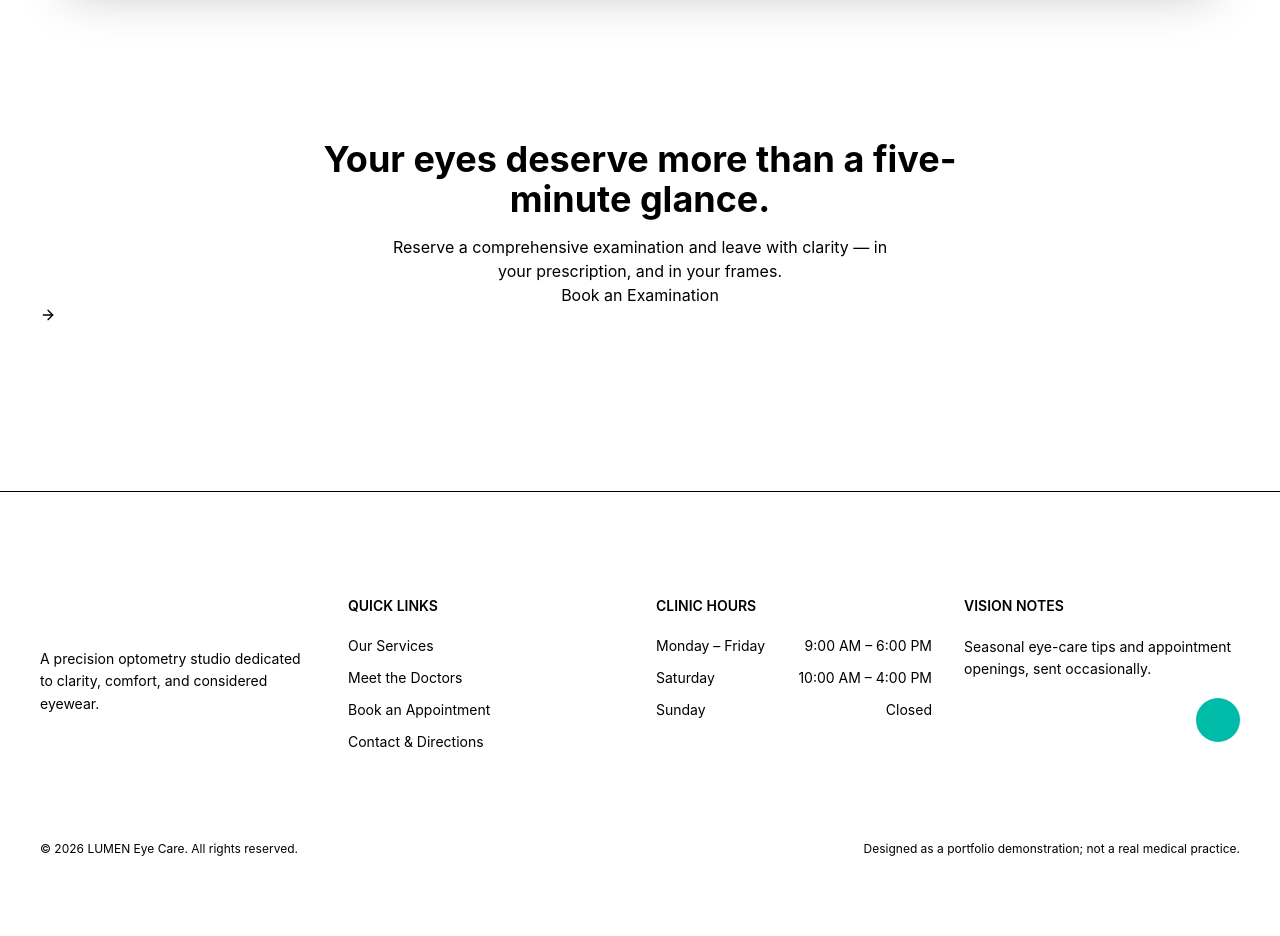
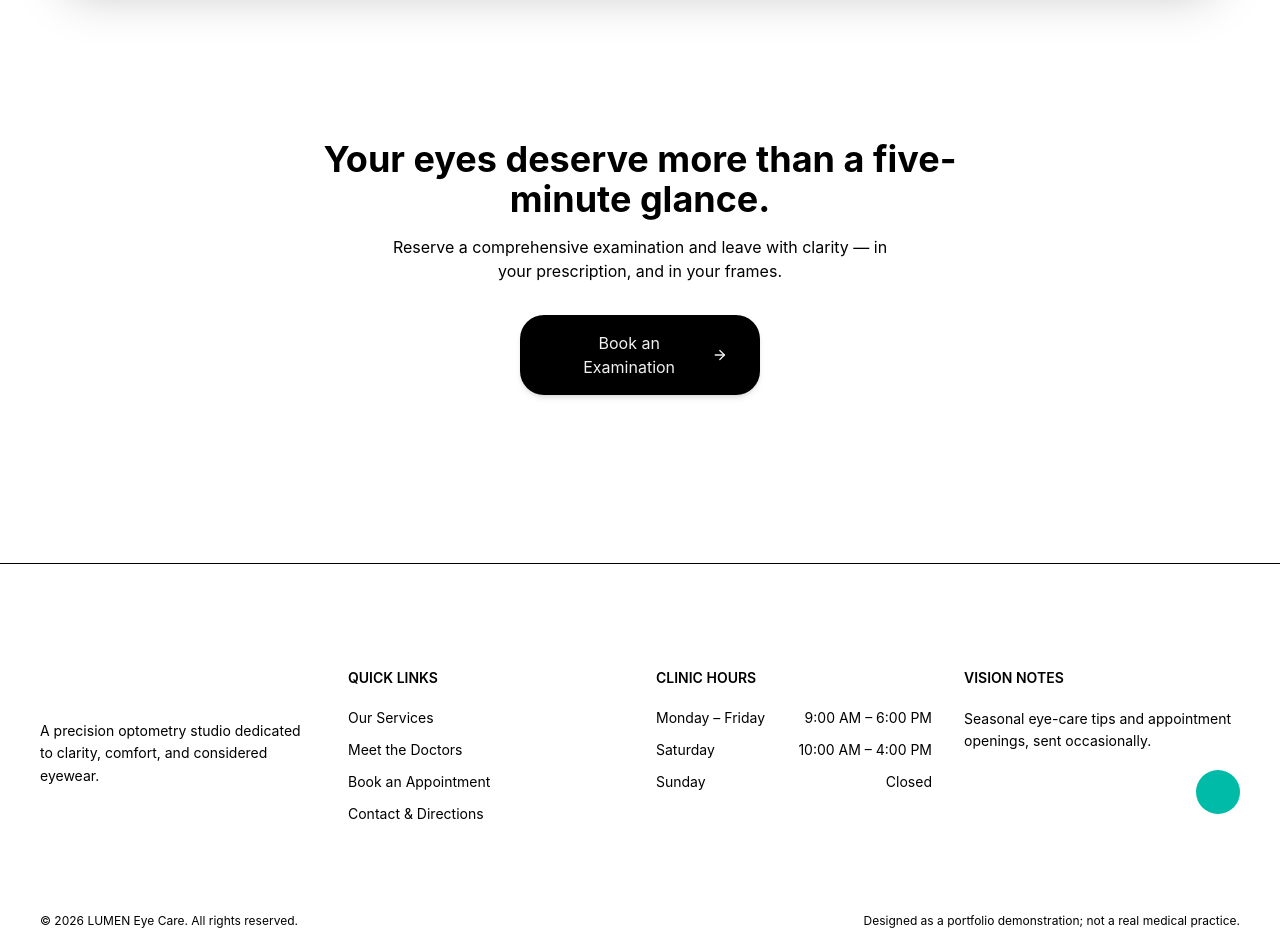
Before and after one commit to neducod/optometry-clinic-website, a React (Vite) app: page / in a window 1280 px wide. Shown: the part 3260-4196 px from the top of the page. Built offline with nearby package versions, Linux system fonts and the light colour scheme.

Commit message:
closing cta section updated plus button ui chnaged and fixed

```diff
--- a/src/pages/Home.jsx
+++ b/src/pages/Home.jsx
@@ -310,14 +310,14 @@ export default function Home() {
 
       {/* CLOSING CTA */}
       <section className="py-24 sm:py-32">
-        <Reveal className="container-lumen text-center">
+        <Reveal className="container-lumen text-center flex justify-center flex-col items-center">
           <h2 className="mx-auto max-w-2xl font-display text-3xl font-bold text-ink-800 sm:text-4xl">
             Your eyes deserve more than a five-minute glance.
           </h2>
           <p className="mx-auto mt-4 max-w-lg text-ink-400">
             Reserve a comprehensive examination and leave with clarity — in your prescription, and in your frames.
           </p>
-          <Link to="/booking" className="btn-primary mt-8">
+          <Link to="/booking" className="justify-center items-center btn-primary mt-8 cursor-pointer group relative flex gap-1.5 px-8 py-4 bg-black bg-opacity-80 text-[#f1f1f1] rounded-3xl hover:bg-opacity-70 transition shadow-md w-60">
             Book an Examination
             <ArrowRight size={16} />
           </Link>
```
